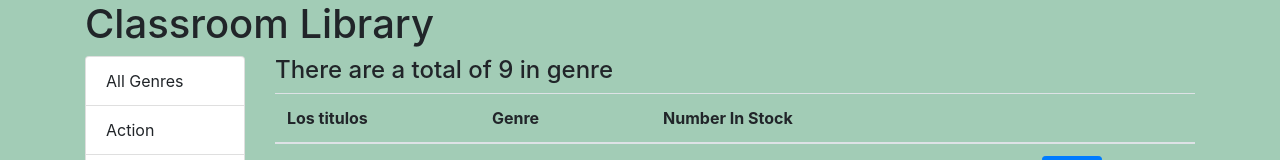
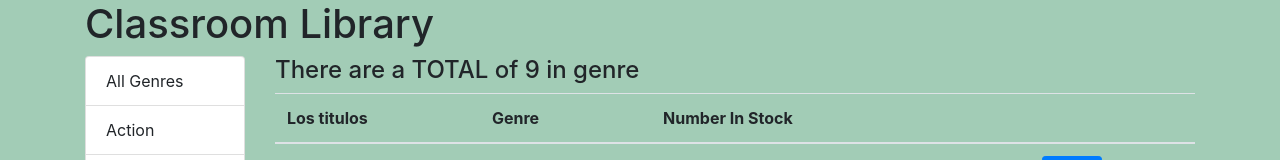
Before and after one commit to baboettcher/classroom-library, a React (Create React App) app: page / in a window 1280 px wide. Shown: the top 160 px of the page. Built offline with nearby package versions, Linux system fonts and the light colour scheme.

Commit message:
caps title

```diff
--- a/src/components/Movies.jsx
+++ b/src/components/Movies.jsx
@@ -103,7 +103,7 @@ class Movies extends Component {
         </div>
         <div className="col">
           <h4>
-            There are a total of {moviesLength} in {selectedGenreFilter.name}{" "}
+            There are a TOTAL of {moviesLength} in {selectedGenreFilter.name}{" "}
             genre
           </h4>
 
```
